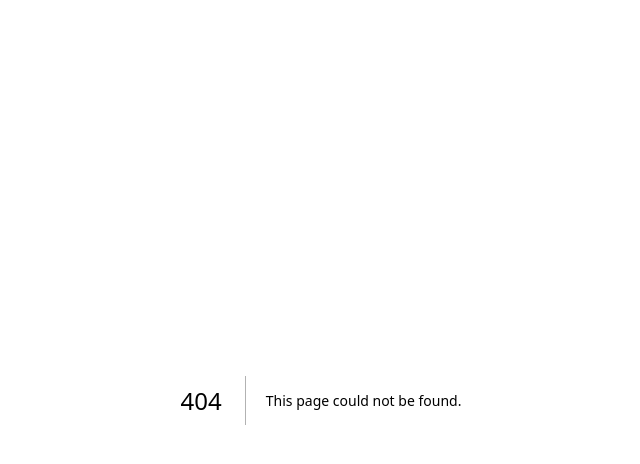
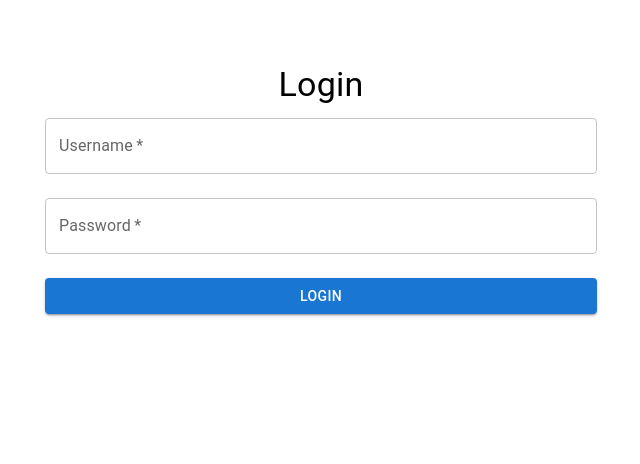
Before and after one commit to ydagosto/tenthousandhours, a Next.js app in the folder frontend/: page /login in a window 1280 px wide. Before the commit this address had no page. Shown: the top 464 px of the page, without its empty margins (319-959 px from the left). Built offline with nearby package versions, Linux system fonts and the light colour scheme; no server answers.

Commit message:
added login page and watcher

```diff
--- /dev/null
+++ b/frontend/src/app/login/page.tsx
@@ -0,0 +1,85 @@
+"use client";
+
+import { useState } from 'react';
+import { useRouter } from 'next/navigation';
+import { TextField, Button, Typography, Container, Box, Alert } from '@mui/material';
+
+const API_URL = process.env.NEXT_PUBLIC_API_URL || 'http://localhost:8080';
+
+export default function LoginPage() {
+    const [username, setUsername] = useState('');
+    const [password, setPassword] = useState('');
+    const [error, setError] = useState('');
+    const [loading, setLoading] = useState(false);
+    const router = useRouter();
+
+    const handleLogin = async (e: React.FormEvent) => {
+        e.preventDefault();
+        setError('');
+        setLoading(true);
+
+        try {
+            const response = await fetch(`${API_URL}/login`, {
+                method: 'POST',
+                headers: {
+                    'Content-Type': 'application/json',
+                },
+                body: JSON.stringify({ username, password }),
+            });
+
+            const data = await response.json();
+
+            if (response.ok) {
+                // Handle success, e.g., redirect to dashboard or home page
+                router.push('/dashboard'); // Change to your desired path
+            } else {
+                setError(data.error || 'Login failed');
+            }
+        } catch (err) {
+            setError('An unexpected error occurred');
+        } finally {
+            setLoading(false);
+        }
+    };
+
+    return (
+        <Container maxWidth="sm">
+            <Box sx={{ mt: 8, textAlign: 'center' }}>
+                <Typography variant="h4" component="h1" gutterBottom>
+                    Login
+                </Typography>
+                <form onSubmit={handleLogin}>
+                    <Box sx={{ mb: 3 }}>
+                        <TextField
+                            fullWidth
+                            label="Username"
+                            variant="outlined"
+                            value={username}
+                            onChange={(e) => setUsername(e.target.value)}
+                            required
+                        />
+                    </Box>
+                    <Box sx={{ mb: 3 }}>
+                        <TextField
+                            fullWidth
+                            label="Password"
+                            type="password"
+                            variant="outlined"
+                            value={password}
+                            onChange={(e) => setPassword(e.target.value)}
+                            required
+                        />
+                    </Box>
+                    {error && (
+                        <Alert severity="error" sx={{ mb: 3 }}>
+                            {error}
+                        </Alert>
+                    )}
+                    <Button variant="contained" color="primary" type="submit" fullWidth disabled={loading}>
+                        {loading ? 'Logging in...' : 'Login'}
+                    </Button>
+                </form>
+            </Box>
+        </Container>
+    );
+}
```
Also changed, not shown: 2 other files (tests, documents, lock files or other folders).
